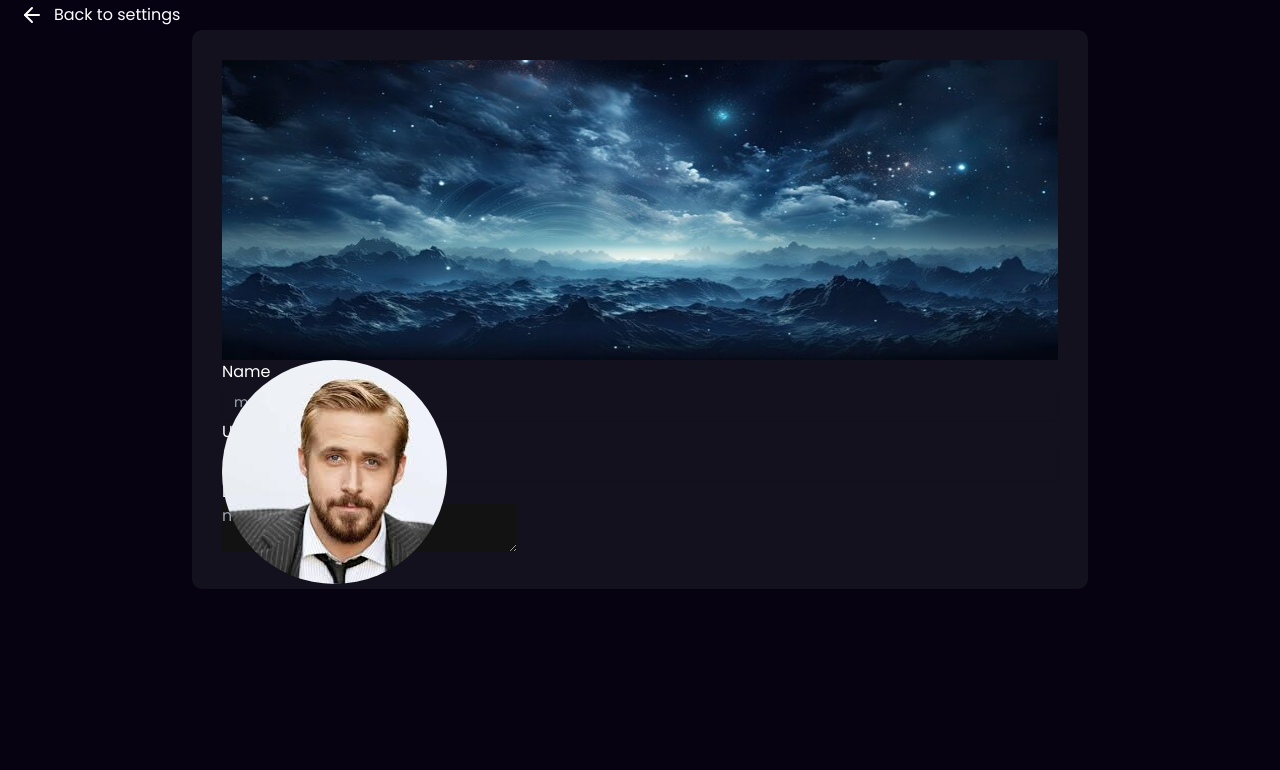
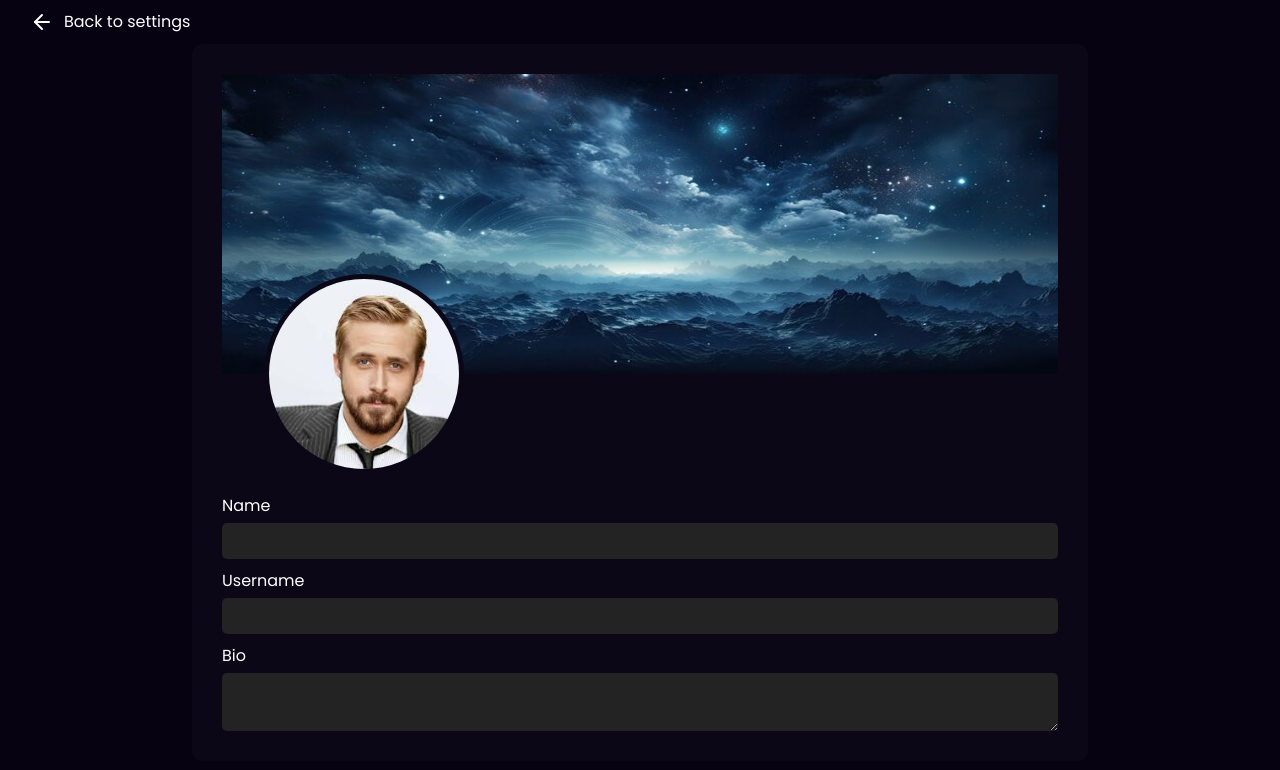
Before and after one commit to abhraneeldhar/nebula, a Next.js app: page /settings/account in a window 1280 px wide. Shown: the top 770 px of the page. Built offline with nearby package versions, Linux system fonts and the light colour scheme; what @radix-ui/themes would draw is missing.

Commit message:
accounts ui done

```diff
--- a/app/settings/account/page.tsx
+++ b/app/settings/account/page.tsx
@@ -29,15 +29,15 @@ export default function AccountsPage() {
                 <div className={styles.detailsHolder}>
                     <div className={styles.detailCard}>
                         <h1>Name</h1>
-                        <Input placeholder="meow" />
+                        <Input  />
                     </div>
                     <div className={styles.detailCard}>
                         <h1>Username</h1>
-                        <Input placeholder="meow" />
+                        <Input  />
                     </div>
                     <div className={styles.detailCard}>
                         <h1>Bio</h1>
-                        <textarea placeholder="meoeoewmeow" />
+                        <textarea />
                     </div>
                 </div>
 
--- a/app/settings/account/settings.module.css
+++ b/app/settings/account/settings.module.css
@@ -12,7 +12,7 @@
 .tab {
     display: flex;
     width: 100%;
-    height: 30px;
+    /* height: 30px; */
     align-items: center;
     justify-content: left;
     padding-left: 20px;
@@ -21,16 +21,18 @@
 .tabNameDiv {
     display: flex;
     gap: 10px;
+    padding: 10px;
 }
 .mainContent{
     padding: 30px;
     width: 70%;
     border-radius: 10px;
-    background-color: rgb(20, 17, 30) ;
+    background-color: rgb(11, 7, 23) ;
 }
 .photosSection{
     position: relative;
     width: 100%;
+    margin-bottom: 120px;
 }
 .banner{
     width: 100%;
@@ -42,4 +44,29 @@
 .pfp{
     position: absolute;
     border-radius: 50%;
+    bottom: 0;
+    left: 5%;
+    border: 5px solid rgb(11, 7, 23) ;
+    transform: translateY(50%);
+    height: 200px;
+    width: 200px;
 }
+
+.detailsHolder{
+    display: flex;
+    flex-direction: column;
+    gap: 10px;
+}
+.detailCard input,.detailCard textarea{
+    background-color: rgb(35, 35, 35);
+    color: white;
+    border-radius: 5px;
+}
+.detailCard textarea{
+    padding: 5px 10px;
+}
+.detailCard{
+    display: flex;
+    flex-direction: column;
+    gap: 5px;
+}
```
